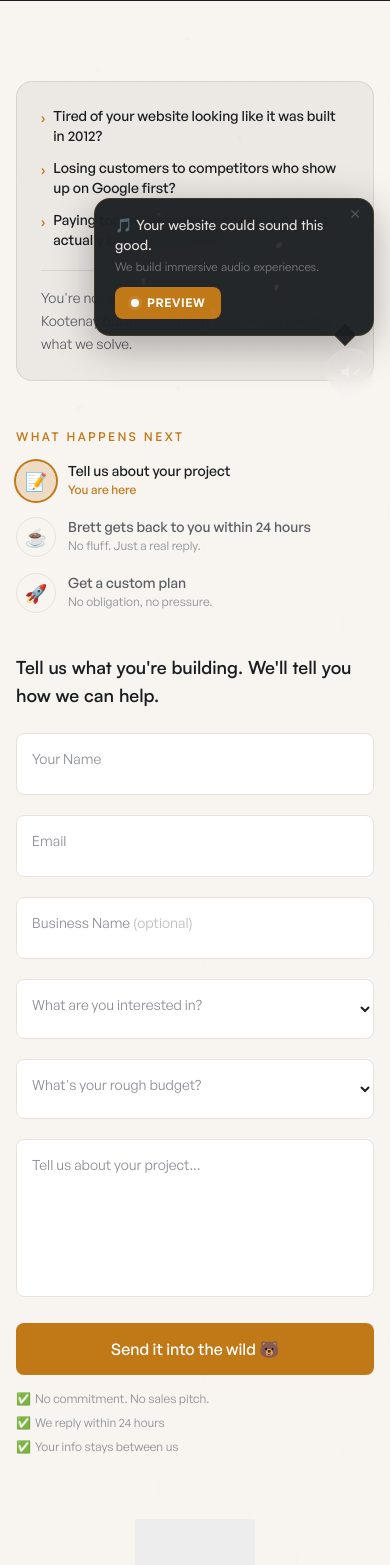
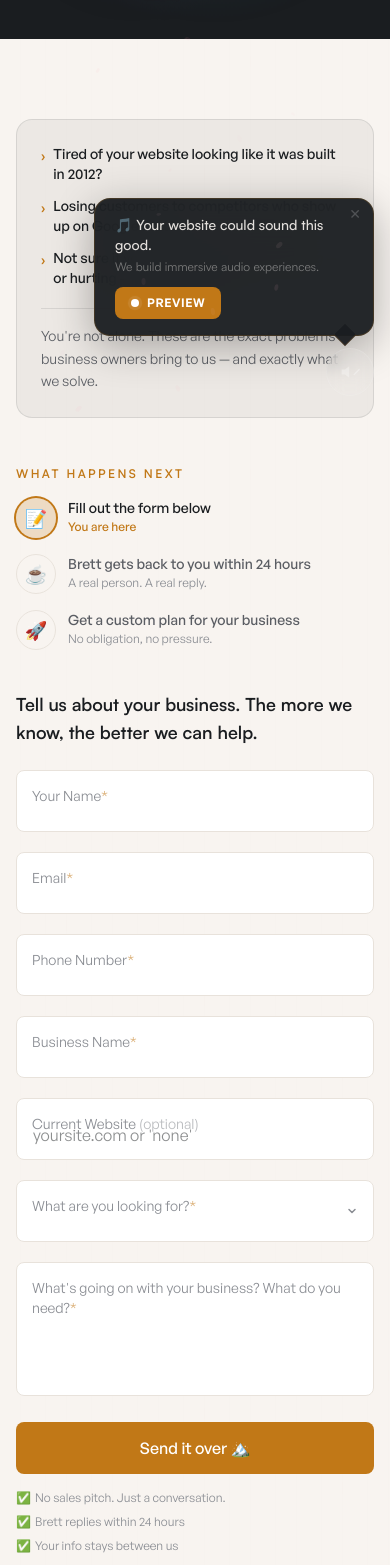
Before and after one commit to AgentWarhead/kootenay-made, a Next.js app: page /contact in a window 390 px wide. Shown: the part 432-1997 px from the top of the page. Built offline with nearby package versions, Linux system fonts and the light colour scheme; grey boxes are pictures that could not be loaded; a web font is replaced by a local one.

Commit message:
contact: add phone/business/website fields, remove budget & call, worldwide + neighbours discount

```diff
--- a/src/app/contact/page.tsx
+++ b/src/app/contact/page.tsx
@@ -1,7 +1,7 @@
 'use client';
 
 import { useState, useRef, useEffect, useCallback } from 'react';
-import { Mail, Clock, Coffee, CheckCircle2, AlertCircle, Phone, CalendarDays } from 'lucide-react';
+import { Mail, Clock, CheckCircle2, AlertCircle, Phone, CalendarDays, Globe, MapPin } from 'lucide-react';
 import { motion, AnimatePresence } from 'framer-motion';
 import Image from 'next/image';
 import Link from 'next/link';
@@ -11,7 +11,7 @@ import AmbientOrbs from '@/components/AmbientOrbs';
 import TypingEcho from '@/components/TypingEcho';
 import SeasonalParticles from '@/components/SeasonalParticles';
 
-/* ── Mountain icon for location ── */
+/* ── Mountain icon ── */
 function MountainIcon({ className = '' }: { className?: string }) {
   return (
     <svg viewBox="0 0 24 24" fill="none" stroke="currentColor" strokeWidth={1.5} strokeLinecap="round" strokeLinejoin="round" className={className}>
@@ -25,16 +25,14 @@ function MountainIcon({ className = '' }: { className?: string }) {
 }
 
 /* ── Floating label input ── */
-function FloatingInput({ id, name, type = 'text', required = false }: { id: string; name: string; type?: string; required?: boolean }) {
+function FloatingInput({ id, name, type = 'text', required = false, placeholder }: { id: string; name: string; type?: string; required?: boolean; placeholder?: string }) {
   const [focused, setFocused] = useState(false);
   const [hasValue, setHasValue] = useState(false);
-  const inputRef = useRef<HTMLInputElement>(null);
   const isActive = focused || hasValue;
 
   return (
     <div className="relative">
       <input
-        ref={inputRef}
         type={type}
         id={id}
         name={id}
@@ -46,7 +44,7 @@ function FloatingInput({ id, name, type = 'text', required = false }: { id: stri
           focused ? 'border-copper ring-1 ring-copper/40' : 'border-cream-border'
         }`}
         style={focused ? { animation: 'copper-focus-glow 1s ease-out forwards' } : undefined}
-        placeholder=" "
+        placeholder={placeholder || ' '}
       />
       <label
         htmlFor={id}
@@ -56,14 +54,14 @@ function FloatingInput({ id, name, type = 'text', required = false }: { id: stri
             : 'top-4 text-sm text-text-tertiary'
         }`}
       >
-        {name}{!required && <span className="text-text-tertiary/60"> (optional)</span>}
+        {name}{required && <span className="text-copper/60">*</span>}{!required && <span className="text-text-tertiary/60"> (optional)</span>}
       </label>
     </div>
   );
 }
 
 /* ── Floating label textarea ── */
-function FloatingTextarea({ id, name, required = false }: { id: string; name: string; required?: boolean }) {
+function FloatingTextarea({ id, name, required = false, rows = 5 }: { id: string; name: string; required?: boolean; rows?: number }) {
   const [focused, setFocused] = useState(false);
   const [hasValue, setHasValue] = useState(false);
   const isActive = focused || hasValue;
@@ -74,7 +72,7 @@ function FloatingTextarea({ id, name, required = false }: { id: string; name: st
         id={id}
         name={id}
         required={required}
-        rows={5}
+        rows={rows}
         onFocus={() => setFocused(true)}
         onBlur={(e) => { setFocused(false); setHasValue(!!e.target.value); }}
         onChange={(e) => setHasValue(!!e.target.value)}
@@ -92,14 +90,14 @@ function FloatingTextarea({ id, name, required = false }: { id: string; name: st
             : 'top-4 text-sm text-text-tertiary'
         }`}
       >
-        {name}
+        {name}{required && <span className="text-copper/60">*</span>}
       </label>
     </div>
   );
 }
 
 /* ── Floating label select ── */
-function FloatingSelect({ id, name, options }: { id: string; name: string; options: { value: string; label: string }[] }) {
+function FloatingSelect({ id, name, options, required = false }: { id: string; name: string; options: { value: string; label: string }[]; required?: boolean }) {
   const [focused, setFocused] = useState(false);
   const [hasValue, setHasValue] = useState(false);
   const isActive = focused || hasValue;
@@ -109,10 +107,11 @@ function FloatingSelect({ id, name, options }: { id: string; name: string; optio
       <select
         id={id}
         name={id}
+        required={required}
         onFocus={() => setFocused(true)}
         onBlur={(e) => { setFocused(false); setHasValue(!!e.target.value); }}
         onChange={(e) => setHasValue(!!e.target.value)}
-        className={`w-full px-4 py-3 pt-6 rounded-lg border bg-white text-slate focus:outline-none transition-all duration-300 ${
+        className={`w-full px-4 py-3 pt-6 rounded-lg border bg-white text-slate focus:outline-none transition-all duration-300 appearance-none ${
           focused ? 'border-copper ring-1 ring-copper/40' : 'border-cream-border'
         }`}
         defaultValue=""
@@ -122,6 +121,9 @@ function FloatingSelect({ id, name, options }: { id: string; name: string; optio
           <option key={o.value} value={o.value}>{o.label}</option>
         ))}
       </select>
+      <div className="absolute right-4 top-1/2 -translate-y-1/2 pointer-events-none text-text-tertiary">
+        <svg width="12" height="12" viewBox="0 0 12 12" fill="none"><path d="M3 4.5L6 7.5L9 4.5" stroke="currentColor" strokeWidth="1.5" strokeLinecap="round" strokeLinejoin="round"/></svg>
+      </div>
       <label
         htmlFor={id}
         className={`absolute left-4 transition-all duration-200 pointer-events-none ${
@@ -130,7 +132,7 @@ function FloatingSelect({ id, name, options }: { id: string; name: string; optio
             : 'top-4 text-sm text-text-tertiary'
         }`}
       >
-        {name}
+        {name}{required && <span className="text-copper/60">*</span>}
       </label>
     </div>
   );
@@ -186,9 +188,9 @@ function SummitCelebration({ active }: { active: boolean }) {
 /* ── What Happens Next — 3-step process ── */
 function WhatHappensNext() {
   const steps = [
-    { emoji: '📝', title: 'Tell us about your project', note: 'You are here', active: true },
-    { emoji: '☕', title: 'Brett gets back to you within 24 hours', note: 'No fluff. Just a real reply.' },
-    { emoji: '🚀', title: 'Get a custom plan', note: 'No obligation, no pressure.' },
+    { emoji: '📝', title: 'Fill out the form below', note: 'You are here', active: true },
+    { emoji: '☕', title: 'Brett gets back to you within 24 hours', note: 'A real person. A real reply.' },
+    { emoji: '🚀', title: 'Get a custom plan for your business', note: 'No obligation, no pressure.' },
   ];
 
   return (
@@ -197,7 +199,6 @@ function WhatHappensNext() {
       <div className="flex flex-col sm:flex-row gap-4 sm:gap-0">
         {steps.map((step, i) => (
           <div key={i} className="flex sm:flex-col items-start sm:items-center gap-3 sm:gap-2 flex-1 relative">
-            {/* connector line between steps (desktop) */}
             {i < steps.length - 1 && (
               <div className="hidden sm:block absolute top-5 left-1/2 w-full h-px bg-copper/20" style={{ left: '50%' }} />
             )}
@@ -222,7 +223,7 @@ function SocialProof() {
   const painPoints = [
     'Tired of your website looking like it was built in 2012?',
     'Losing customers to competitors who show up on Google first?',
-    'Paying too much for a website that doesn\'t actually bring in business?',
+    'Not sure if your website is actually helping — or hurting — your business?',
   ];
 
   return (
@@ -237,7 +238,7 @@ function SocialProof() {
           ))}
         </div>
         <p className="text-text-secondary text-sm leading-relaxed border-t border-slate/10 pt-4">
-          You&apos;re not alone. These are the exact problems Kootenay businesses bring to us — and exactly what we solve.
+          You&apos;re not alone. These are the exact problems business owners bring to us — and exactly what we solve.
         </p>
       </div>
     </ScrollReveal>
@@ -274,18 +275,18 @@ export default function ContactPage() {
   return (
     <div className="overflow-x-hidden">
       <SeasonalParticles />
-      {/* Header with parallax mountain */}
+      {/* Header */}
       <section className="aurora-bg grain pt-32 pb-20 relative overflow-hidden">
         <AmbientOrbs />
         <div className="relative z-10 max-w-7xl mx-auto px-4 sm:px-6 lg:px-16">
           <Breadcrumb items={[{ label: 'Contact' }]} dark />
           <ScrollReveal>
-            <p className="text-copper font-[family-name:var(--font-satoshi)] font-semibold text-sm tracking-[0.2em] uppercase mb-3">The Trailhead</p>
+            <p className="text-copper font-[family-name:var(--font-satoshi)] font-semibold text-sm tracking-[0.2em] uppercase mb-3">Let&apos;s Talk</p>
             <h1 className="font-[family-name:var(--font-satoshi)] text-3xl sm:text-4xl md:text-5xl lg:text-6xl font-bold text-cream leading-tight max-w-3xl">
-              Come say hi.
+              Your website should work as hard as you do.
             </h1>
             <p className="mt-6 text-dark-text-muted text-lg max-w-2xl leading-relaxed">
-              Whether you know exactly what you need or just have a question — we&apos;d love to hear from you.
+              Tell us about your business. We&apos;ll tell you exactly how we can help — no jargon, no runaround.
             </p>
           </ScrollReveal>
         </div>
@@ -297,19 +298,16 @@ export default function ContactPage() {
           <div className="grid grid-cols-1 lg:grid-cols-5 gap-16">
             {/* Form */}
             <div className="lg:col-span-3" ref={formRef}>
-              {/* Pain-point social proof */}
               <SocialProof />
 
-              {/* What Happens Next */}
               <ScrollReveal>
                 <WhatHappensNext />
               </ScrollReveal>
 
               <TypingEcho>
               <ScrollReveal>
-                {/* Micro-headline above form */}
                 <p className="font-[family-name:var(--font-satoshi)] text-lg sm:text-xl font-semibold text-slate mb-6">
-                  Tell us what you&apos;re building. We&apos;ll tell you how we can help.
+                  Tell us about your business. The more we know, the better we can help.
                 </p>
 
                 <AnimatePresence mode="wait">
@@ -322,42 +320,51 @@ export default function ContactPage() {
                     >
                       <SummitCelebration active={true} />
                       <CheckCircle2 className="text-forest mx-auto mb-4 relative z-10" size={48} />
-                      <h3 className="font-[family-name:var(--font-satoshi)] text-2xl font-bold text-slate mb-2 relative z-10">Message sent!</h3>
-                      <p className="text-text-secondary relative z-10">Sent! We&apos;ll get back to you faster than the ferry crosses the lake. ⛴️</p>
+                      <h3 className="font-[family-name:var(--font-satoshi)] text-2xl font-bold text-slate mb-2 relative z-10">You&apos;re on the list!</h3>
+                      <p className="text-text-secondary relative z-10">Brett will get back to you within 24 hours with a real, personalized reply. No bots. No templates. ⛰️</p>
                     </motion.div>
                   ) : (
                     <motion.form key="form" onSubmit={handleSubmit} className="space-y-5">
+                      {/* Row 1: Name + Email */}
                       <div className="grid grid-cols-1 sm:grid-cols-2 gap-5">
                         <FloatingInput id="name" name="Your Name" required />
                         <FloatingInput id="email" name="Email" type="email" required />
                       </div>
-                      <FloatingInput id="business" name="Business Name" />
+
+                      {/* Row 2: Phone + Business Name */}
+                      <div className="grid grid-cols-1 sm:grid-cols-2 gap-5">
+                        <FloatingInput id="phone" name="Phone Number" type="tel" required />
+                        <FloatingInput id="business" name="Business Name" required />
+                      </div>
+
+                      {/* Row 3: Website */}
+                      <FloatingInput id="website" name="Current Website" placeholder="yoursite.com or 'none'" />
+
+                      {/* Row 4: Interest */}
                       <FloatingSelect
                         id="interest"
-                        name="What are you interested in?"
+                        name="What are you looking for?"
+                        required
                         options={[
-                          { value: 'website', label: 'I need a new website' },
-                          { value: 'rebrand', label: 'Brand refresh or rebrand' },
-                          { value: 'ecommerce', label: 'Online store (Shopify)' },
-                          { value: 'email', label: 'Email marketing' },
+                          { value: 'website', label: 'A brand new website' },
+                          { value: 'ecommerce', label: 'An online store (Shopify)' },
+                          { value: 'rebrand', label: 'A brand refresh or rebrand' },
+                          { value: 'email', label: 'Email marketing that actually works' },
                           { value: 'ai', label: 'AI tools for my business' },
-                          { value: 'google', label: 'Get found on Google' },
-                          { value: 'audit', label: 'Free website audit' },
+                          { value: 'google', label: 'Show up on Google' },
+                          { value: 'audit', label: 'Free website audit first' },
+                          { value: 'not-sure', label: "Not sure yet — help me figure it out" },
                           { value: 'other', label: 'Something else entirely' },
                         ]}
                       />
-                      <FloatingSelect
-                        id="budget"
-                        name="What's your rough budget?"
-                        options={[
-                          { value: 'exploring', label: 'Just exploring' },
-                          { value: 'under-1k', label: 'Under $1,000' },
-                          { value: '1k-3k', label: '$1,000 – $3,000' },
-                          { value: '3k-6k', label: '$3,000 – $6,000' },
-                          { value: '6k-plus', label: '$6,000+' },
-                        ]}
+
+                      {/* Row 5: Message */}
+                      <FloatingTextarea
+                        id="message"
+                        name="What's going on with your business? What do you need?"
+                        required
+                        rows={4}
                       />
-                      <FloatingTextarea id="message" name="Tell us about your project..." required />
 
                       <AnimatePresence>
                         {status === 'error' && (
@@ -375,14 +382,13 @@ export default function ContactPage() {
                           whileTap={{ scale: 0.98 }}
                           className="w-full sm:w-auto bg-copper hover:bg-copper-light text-white font-medium px-8 py-3.5 sm:py-4 rounded-lg transition-colors duration-200 disabled:opacity-60 disabled:cursor-not-allowed relative overflow-hidden"
                         >
-                          {status === 'sending' ? 'Sending...' : 'Send it into the wild 🐻'}
+                          {status === 'sending' ? 'Sending...' : 'Send it over 🏔️'}
                         </motion.button>
 
-                        {/* Risk reversal */}
                         <div className="mt-4 flex flex-col sm:flex-row sm:flex-wrap gap-2 sm:gap-4">
                           {[
-                            'No commitment. No sales pitch.',
-                            'We reply within 24 hours',
+                            'No sales pitch. Just a conversation.',
+                            'Brett replies within 24 hours',
                             'Your info stays between us',
                           ].map((item) => (
                             <p key={item} className="text-xs text-text-tertiary flex items-center gap-1">
@@ -405,26 +411,21 @@ export default function ContactPage() {
                   {/* Logo + personal touch */}
                   <div className="flex flex-col items-center mb-4 text-center">
                     <Image src="/brand/kmd-graphic-nobg.png" alt="Kootenay Made Digital" width={120} height={120} className="brightness-[1.5]" />
-                    <p className="text-sm text-text-secondary mt-3 max-w-[200px] leading-snug">
-                      You&apos;ll be working with Brett — one person, not an agency machine.
+                    <p className="text-sm text-text-secondary mt-3 max-w-[220px] leading-snug">
+                      You&apos;ll work directly with Brett — one person, not an agency machine.
                     </p>
                   </div>
 
                   {/* Info items */}
                   {[
                     { icon: Mail, label: 'Email', value: 'hello@kootenaymade.ca', href: 'mailto:hello@kootenaymade.ca' },
-                    { icon: Phone, label: 'Text or Call', value: '778-986-4468', href: 'tel:+17789864468', note: 'Text anytime. To arrange a call, submit the form first so we have context.' },
-                    { icon: MountainIcon, label: 'Location', value: 'Castlegar, BC — Serving Trail, Nelson, Rossland & the West Kootenays', isSvg: true },
-                    { icon: Clock, label: 'Response Time', value: 'Usually within 24 hours' },
-                    { icon: Coffee, label: 'Availability', value: 'Available for coffee ☕' },
+                    { icon: Phone, label: 'Text', value: '778-986-4468', href: 'sms:+17789864468', note: 'Text anytime. To book a call, submit the form first — Brett will set one up.' },
+                    { icon: Globe, label: 'We Serve', value: 'Businesses worldwide', note: '10% Neighbours Discount for Kootenay businesses 🏔️' },
+                    { icon: Clock, label: 'Response Time', value: 'Within 24 hours' },
                   ].map((item) => (
                     <div key={item.label} className="flex gap-4">
                       <div className="w-12 h-12 rounded-xl bg-copper/10 flex items-center justify-center shrink-0">
-                        {'isSvg' in item ? (
-                          <MountainIcon className="w-5 h-5 text-copper" />
-                        ) : (
-                          <item.icon size={20} className="text-copper" />
-                        )}
+                        <item.icon size={20} className="text-copper" />
                       </div>
                       <div>
                         <p className="text-sm text-text-tertiary mb-0.5">{item.label}</p>
@@ -440,22 +441,33 @@ export default function ContactPage() {
                     </div>
                   ))}
 
-                  {/* Urgency line */}
+                  {/* Availability */}
                   <div className="flex gap-4">
                     <div className="w-12 h-12 rounded-xl bg-copper/10 flex items-center justify-center shrink-0">
                       <CalendarDays size={20} className="text-copper" />
                     </div>
                     <div>
-                      <p className="text-sm text-text-tertiary mb-0.5">Availability</p>
+                      <p className="text-sm text-text-tertiary mb-0.5">Booking</p>
                       <p className="text-slate font-medium">Currently booking for May 2026</p>
+                    </div>
+                  </div>
+
+                  {/* Based in */}
+                  <div className="flex gap-4">
+                    <div className="w-12 h-12 rounded-xl bg-copper/10 flex items-center justify-center shrink-0">
+                      <MapPin size={20} className="text-copper" />
+                    </div>
+                    <div>
+                      <p className="text-sm text-text-tertiary mb-0.5">Based In</p>
+                      <p className="text-slate font-medium">Castlegar, BC — the West Kootenays</p>
                     </div>
                   </div>
 
                   {/* Free Audit CTA card */}
                   <div className="mt-10 p-6 rounded-2xl bg-white border border-cream-border">
-                    <h3 className="font-[family-name:var(--font-satoshi)] text-lg font-bold text-slate mb-2">Free Website Audit</h3>
+                    <h3 className="font-[family-name:var(--font-satoshi)] text-lg font-bold text-slate mb-2">Not sure where to start?</h3>
                     <p className="text-text-secondary text-sm leading-relaxed mb-4">
-                      Not sure where to start? Book a free 30-minute audit. We&apos;ll review your current online presence and give you an honest, actionable plan. No strings attached.
+                      Get a free website audit — we&apos;ll review your current site and give you an honest, actionable report. No strings attached.
                     </p>
                     <Link
                       href="/audit"
```
